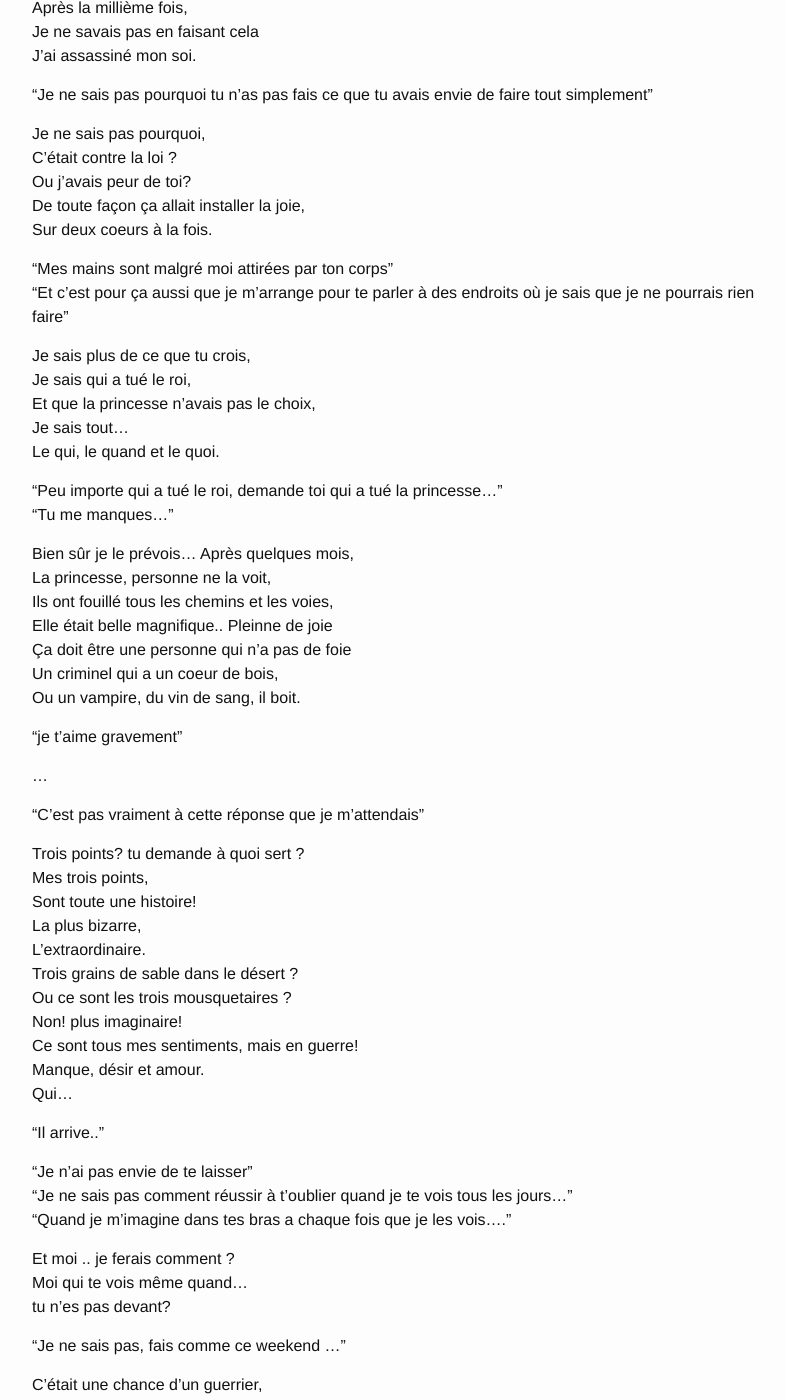
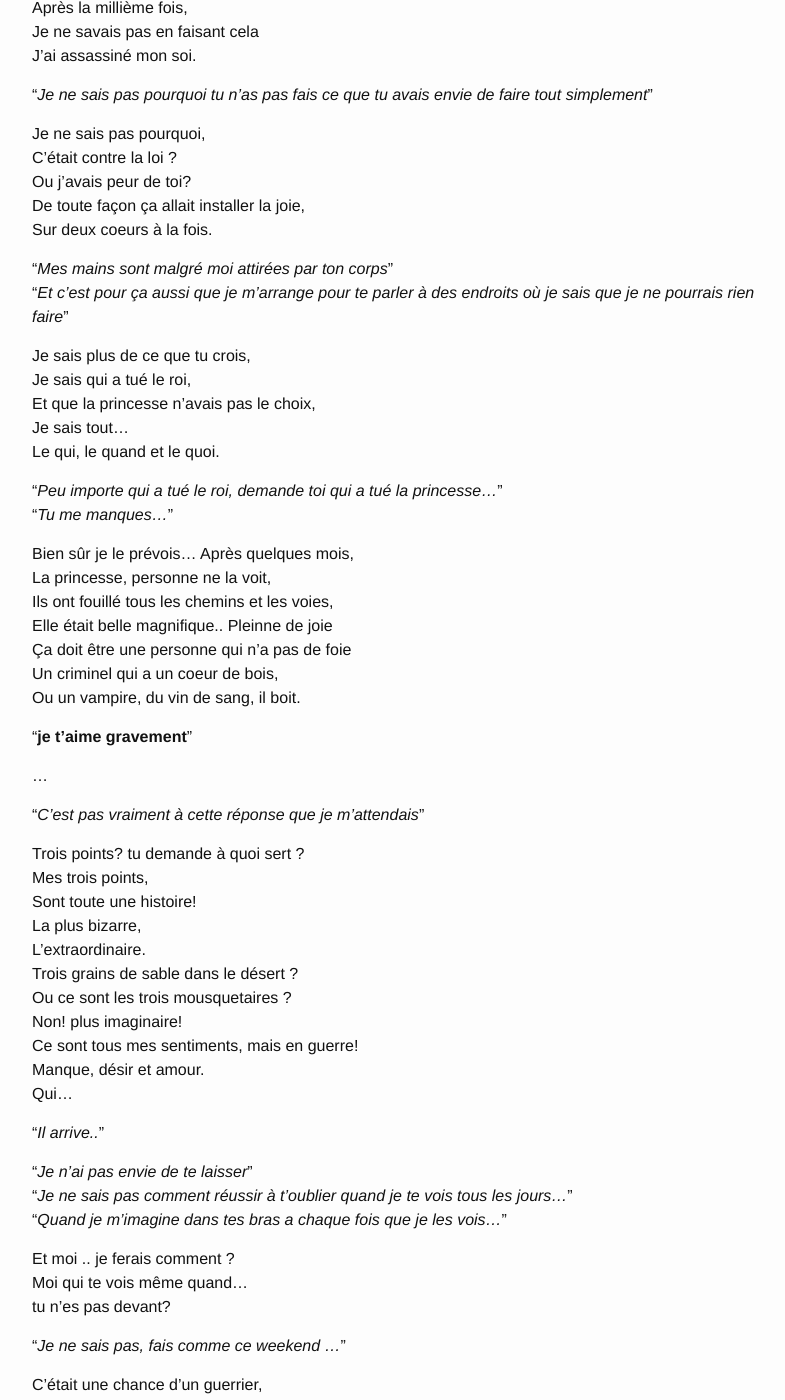
Before and after one commit to lauraceae/lauraceae.github.io, a Jekyll site: the page built from _posts/2017-10-06-Short-Message-Service.md, in a window 1280 px wide and 1400 px high, scrolled down 339 px. Shown: the whole window, without its empty margins (238-1023 px from the left). Built offline with Jekyll 4.4.1, drawn with Linux system fonts in a browser that asks for light colours; comment, search, counter and statistics services are not loaded; some of the changed text lies outside the part shown.

```diff
--- a/_posts/2017-10-06-Short-Message-Service.md
+++ b/_posts/2017-10-06-Short-Message-Service.md
@@ -16,7 +16,7 @@ Après la millième fois,
 Je ne savais pas en faisant cela
 J'ai assassiné mon soi.
 
-"Je ne sais pas pourquoi tu n'as pas fais ce que tu avais envie de faire tout simplement"
+"*Je ne sais pas pourquoi tu n'as pas fais ce que tu avais envie de faire tout simplement*"
 
 Je ne sais pas pourquoi,
 C'était contre la loi ?
@@ -24,8 +24,8 @@ Ou j'avais peur de toi?
 De toute façon ça allait installer la joie,
 Sur deux coeurs à la fois.
 
-"Mes mains sont malgré moi attirées par ton corps"
-"Et c'est pour ça aussi que je m'arrange pour te parler à des endroits où je sais que je ne pourrais rien faire"
+"*Mes mains sont malgré moi attirées par ton corps*"
+"*Et c'est pour ça aussi que je m'arrange pour te parler à des endroits où je sais que je ne pourrais rien faire*"
 
 Je sais plus de ce que tu crois,
 Je sais qui a tué le roi,
@@ -33,8 +33,8 @@ Et que la princesse n'avais pas le choix,
 Je sais tout...
 Le qui, le quand et le quoi.
 
-"Peu importe qui a tué le roi, demande toi qui a tué la princesse..."
-"Tu me manques..."
+"*Peu importe qui a tué le roi, demande toi qui a tué la princesse...*"
+"*Tu me manques...*"
 
 Bien sûr je le prévois...
 Après quelques mois,
@@ -45,11 +45,11 @@ Elle était belle magnifique.. Pleinne de joie
 Un criminel qui a un coeur de bois,
 Ou un vampire, du vin de sang, il boit.
 
-"je t'aime gravement"
+"**je t'aime gravement**"
 
 ...
 
-"C'est pas vraiment à cette réponse que je m'attendais"
+"*C'est pas vraiment à cette réponse que je m'attendais*"
 
 Trois points? tu demande à quoi sert ?
 Mes trois points,
@@ -63,19 +63,19 @@ Ce sont tous mes sentiments, mais en guerre!
 Manque, désir et amour.
 Qui...
 
-"Il arrive.."
+"*Il arrive..*"
 
 
 
-"Je n'ai pas envie de te laisser"
-"Je ne sais pas comment réussir à t'oublier quand je te vois tous les jours..."
-"Quand je m'imagine dans tes bras a chaque fois que je les vois...."
+"*Je n'ai pas envie de te laisser*"
+"*Je ne sais pas comment réussir à t'oublier quand je te vois tous les jours...*"
+"*Quand je m'imagine dans tes bras a chaque fois que je les vois...*"
 
 Et moi ..  je ferais comment ?
 Moi qui te vois même quand...
 tu n'es pas devant?
 
-"Je ne sais pas, fais comme ce weekend ..."
+"*Je ne sais pas, fais comme ce weekend ...*"
 
 C'était une chance d'un guerrier,
 Qui a survécu devant une armée de soldiers,
@@ -96,7 +96,7 @@ Dans son tombeau, il rit.
 À ce moment je ferais,
 Comme le week-end dernier.
 
-"Je ne peux rien garantir, la seule chose dont je sois sûre mnt c'est de la douleur que tu cause..."
+"*Je ne peux rien garantir, la seule chose dont je sois sûre mnt c'est de la douleur que tu cause...*"
 
 Des douleurs...
 Quand je disparais
@@ -108,15 +108,15 @@ Je ne sais pas comment réagir...
 Ayant tout comme toi,
 Des douleurs..
 
-"Si tu arrives à garder tes distances alors fais le"
-"Moi je ne pense pas en être capable"
-"Mais ne sois pas froid pour autant"
+"*Si tu arrives à garder tes distances alors fais le*"
+"*Moi je ne pense pas en être capable*"
+"*Mais ne sois pas froid pour autant*"
 
 C'est une équation à résoudre
 La plus difficile eh oui..
 que j'ai eu dans toute ma vie..
 
-"... T'es fort en math..."
+"*... T'es fort en math...*"
 
 Moi qui se croyait "fort en math" et logique,
 Qui jouait avec les x et y
```
